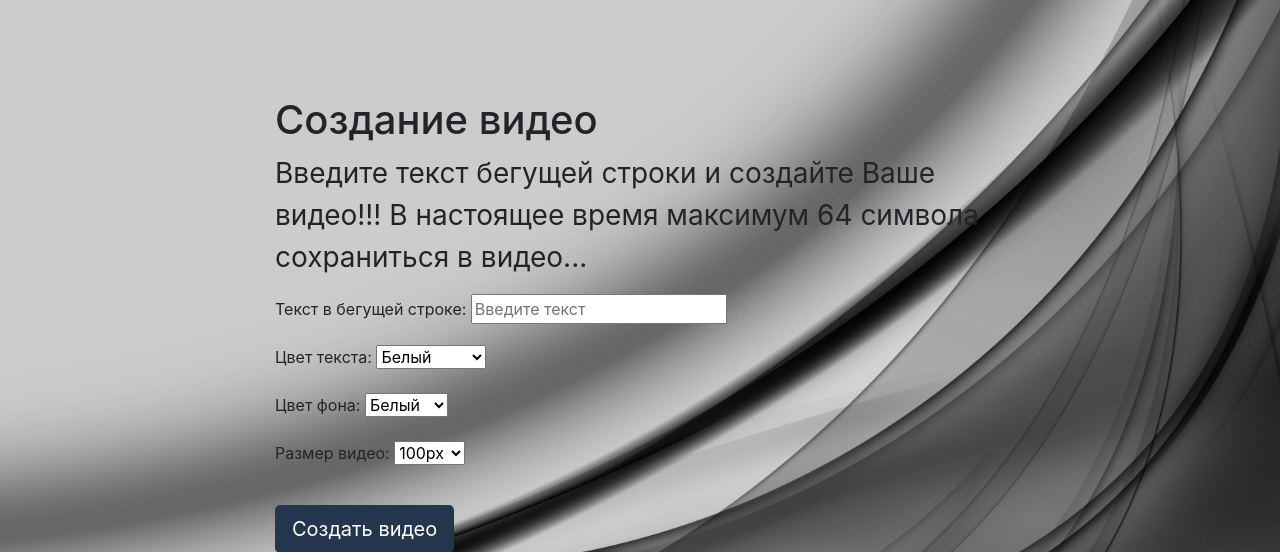
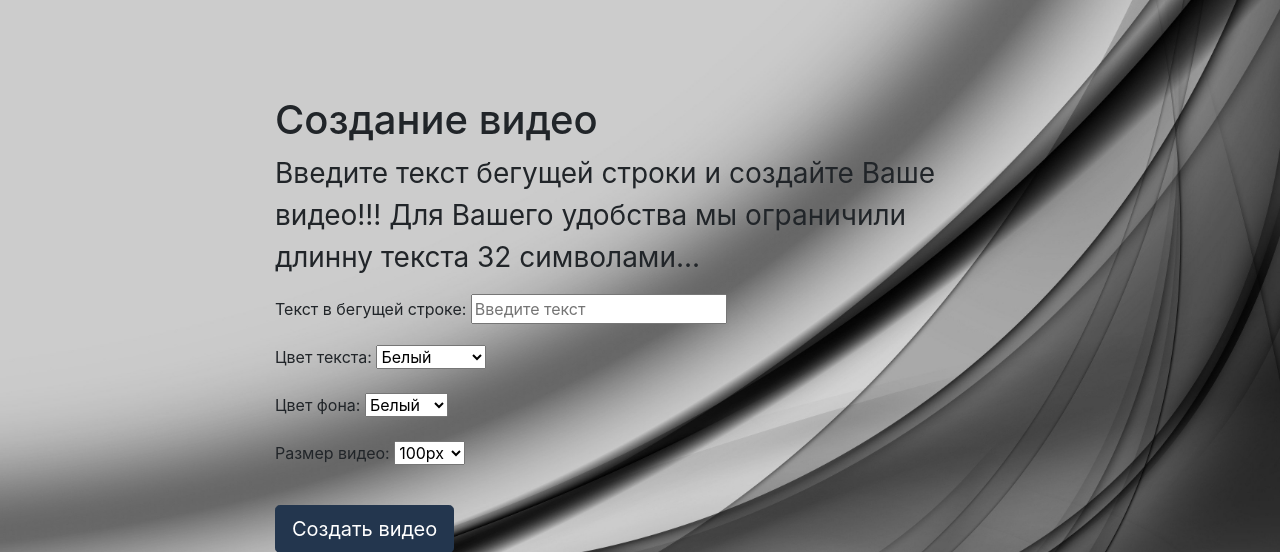
Before and after one commit to KIchkinevVladislav/video_generator_test, a Django app: page /ticker/ in a window 1280 px wide. Shown: the part 56-608 px from the top of the page. Run offline with Django 5.2, Linux system fonts and the light colour scheme; some libraries are stand-ins or nearby versions.

Commit message:
fix: change model and validator

```diff
--- a/ticker/forms.py
+++ b/ticker/forms.py
@@ -24,7 +24,13 @@ class TickerTexForm(forms.ModelForm):
         fields = ['text']
         widgets = {
             'text': forms.TextInput(attrs={
-                'maxlength': 64,
+                'maxlength': 32,
                 'placeholder': 'Введите текст'
             })
         }
+
+    def clean_text(self):
+        text = self.cleaned_data.get('text')
+        if len(text) > 32:
+            raise forms.ValidationError('Длина текста не может превышать 32 символа!')
+        return text
--- a/ticker/models.py
+++ b/ticker/models.py
@@ -6,7 +6,7 @@ class TickerText(models.Model):
     Class describing the fields of the "TickerText" object
     in the database
     """
-    text = models.CharField(max_length=64, verbose_name='Текст в бегущей строке')
+    text = models.CharField(max_length=32, verbose_name='Текст в бегущей строке')
     created_at = models.DateTimeField(auto_now_add=True, verbose_name='Дата создания видео')
 
     def __str__(self) -> str :
--- a/ticker/templates/ticker/ticker_generator.html
+++ b/ticker/templates/ticker/ticker_generator.html
@@ -12,7 +12,7 @@
             <h1 class="mt-5">Создание видео</h1>
             <p class="custom-paragraph text-left">
                 Введите текст бегущей строки и создайте Ваше видео!!!
-                В настоящее время максимум 64 символа сохраниться в видео...
+                Для Вашего удобства мы ограничили длинну текста 32 символами...
             </p>
             <form method="post">
                 {% csrf_token %}
--- a/ticker/views.py
+++ b/ticker/views.py
@@ -15,7 +15,7 @@ class IndexView(TitleMixin, TemplateView):
 
 class TickerView(TitleMixin, TemplateView):
     template_name = 'ticker/ticker_generator.html'
-    title = 'Создание видео'
+    title = 'Create video'
 
     def get(self, request):
         form = TickerTexForm()
```
Also changed, not shown: ticker/migrations/0005_alter_tickertext_text.py (added).
